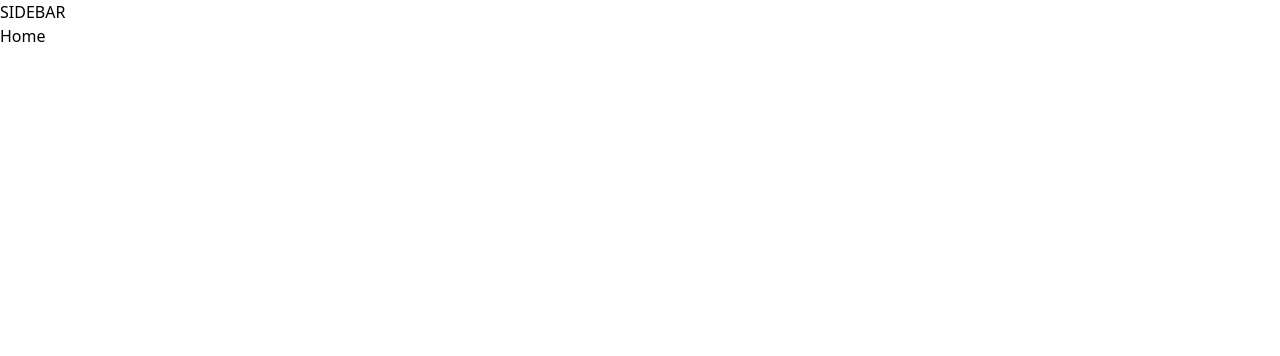
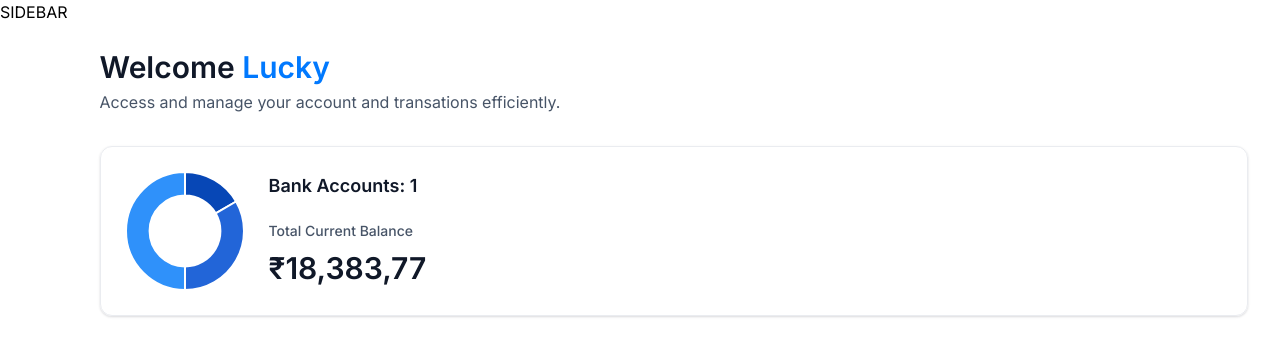
Before and after one commit to laxman-rathod/Horizon-Banking-App, a Next.js app: page / in a window 1280 px wide. Shown: the top 356 px of the page. Built offline with nearby package versions, Linux system fonts and the light colour scheme.

Commit message:
Add homepage UI

```diff
--- a/app/(root)/layout.tsx
+++ b/app/(root)/layout.tsx
@@ -1,10 +1,12 @@
+
 export default function RootLayout({
   children,
 }: Readonly<{
   children: React.ReactNode;
 }>) {
+
   return (
-    <main>
+    <main className="flex h-screen w-full font-inter">
       SIDEBAR
       {children}
     </main>
--- a/app/(root)/page.tsx
+++ b/app/(root)/page.tsx
@@ -1,5 +1,27 @@
+import TotalBalanceBox from "@/components/TotalBalanceBox";
+import HeaderBox from "@/components/ui/HeaderBox";
+
 const Home = () => {
-  return <div>Home</div>;
+  const loggedIn = { firstName: "Lucky" };
+  return (
+    <section className="home">
+      <div className="home-content">
+        <header className="home-header">
+          <HeaderBox
+            type="greeting"
+            title="Welcome"
+            user={loggedIn?.firstName || "Guest"}
+            subtext="Access and manage your account and transations efficiently."
+          />
+          <TotalBalanceBox
+            accounts={[]}
+            totalBanks={1}
+            totalCurrentBalance={18383.77}
+          />
+        </header>
+      </div>
+    </section>
+  );
 };
 
 export default Home;
--- /dev/null
+++ b/components/AnimatedCounter.tsx
@@ -0,0 +1,18 @@
+"use client";
+
+import React from "react";
+import CountUp from "react-countup";
+
+interface AnimatedCounterProps {
+  amount: number;
+}
+
+const AnimatedCounter = ({ amount }: AnimatedCounterProps) => {
+  return (
+    <div className="w-full">
+      <CountUp end={amount} prefix="₹" decimal="," decimals={2} />
+    </div>
+  );
+};
+
+export default AnimatedCounter;
--- /dev/null
+++ b/components/DoughtnutChart.tsx
@@ -0,0 +1,36 @@
+"use client";
+
+import React from "react";
+import { Chart as ChartJS, ArcElement, Tooltip, Legend } from "chart.js";
+import { Doughnut } from "react-chartjs-2";
+
+ChartJS.register(ArcElement, Tooltip, Legend);
+
+const DoughtnutChart = ({ accounts }: DoughnutChartProps) => {
+  const data = {
+    datasets: [
+      {
+        label: "Banks",
+        data: [1250, 2500, 3750],
+        backgroundColor: ["#0747b6", "#2265d8", "#2f91fa"],
+      },
+    ],
+    labels: ["Bank 1", "Bank 2", "Bank 3"],
+  };
+
+  return (
+    <Doughnut
+      data={data}
+      options={{
+        cutout: "60%",
+        plugins: {
+          legend: {
+            display: false,
+          },
+        },
+      }}
+    />
+  );
+};
+
+export default DoughtnutChart;
--- /dev/null
+++ b/components/TotalBalanceBox.tsx
@@ -0,0 +1,27 @@
+import AnimatedCounter from "./AnimatedCounter";
+import DoughtnutChart from "./DoughtnutChart";
+
+const TotalBalanceBox = ({
+  accounts = [],
+  totalBanks,
+  totalCurrentBalance,
+}: TotlaBalanceBoxProps) => {
+  return (
+    <section className="total-balance">
+      <div className="total-balance-chart">
+        <DoughtnutChart accounts={accounts} />
+      </div>
+      <div className="flex flex-col gap-6">
+        <h2 className="header-2">Bank Accounts: {totalBanks} </h2>
+        <div className="flex flex-col gap-2">
+          <p className="total-balance-label">Total Current Balance</p>
+          <div className="total-balance-amount flex-center gap-2">
+            <AnimatedCounter amount={totalCurrentBalance} />
+          </div>
+        </div>
+      </div>
+    </section>
+  );
+};
+
+export default TotalBalanceBox;
--- /dev/null
+++ b/components/ui/HeaderBox.tsx
@@ -0,0 +1,20 @@
+const HeaderBox = ({
+  type = "title",
+  user,
+  title,
+  subtext,
+}: HeaderBoxProps) => {
+  return (
+    <div className="header-box">
+      <h1 className="header-box-title">
+        {title}
+        {type === "greeting" && (
+          <span className="text-bankGradient">&nbsp;{user}</span>
+        )}
+      </h1>
+      <p className="header-box-subtext">{subtext}</p>
+    </div>
+  );
+};
+
+export default HeaderBox;
--- a/lib/utils.ts
+++ b/lib/utils.ts
@@ -66,9 +66,9 @@
 };
 
 export function formatAmount(amount: number): string {
-  const formatter = new Intl.NumberFormat("en-US", {
+  const formatter = new Intl.NumberFormat("en-IN", {
     style: "currency",
-    currency: "USD",
+    currency: "INR",
     minimumFractionDigits: 2,
   });
 
--- a/package.json
+++ b/package.json
@@ -10,11 +10,15 @@
   },
   "dependencies": {
     "@radix-ui/react-slot": "^1.1.0",
+    "chart.js": "^4.4.3",
     "class-variance-authority": "^0.7.0",
     "clsx": "^2.1.1",
     "lucide-react": "^0.424.0",
     "next": "14.2.5",
+    "query-string": "^9.1.0",
     "react": "^18",
+    "react-chartjs-2": "^5.2.0",
+    "react-countup": "^6.5.3",
     "react-dom": "^18",
     "tailwind-merge": "^2.4.0",
     "tailwindcss-animate": "^1.0.7"
```
Also changed, not shown: components/Siderbar.tsx (added), 1 other file (tests, documents, lock files or other folders).
